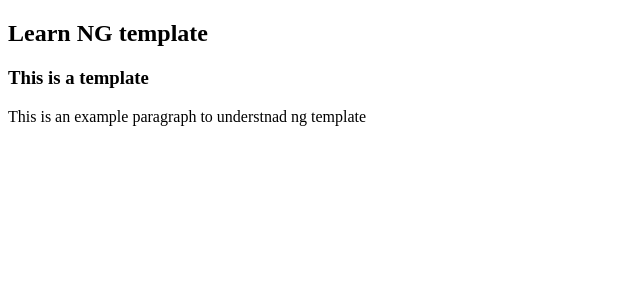
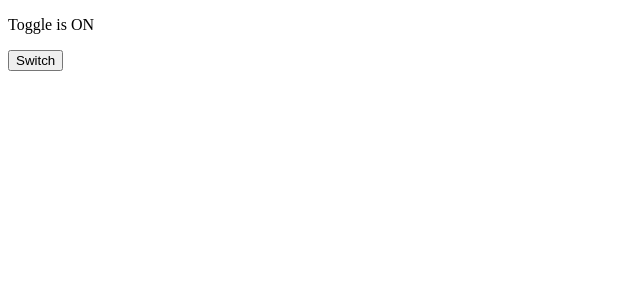
Before and after one commit to NaveenManjappa/angular-17-learning, an Angular app: page / in a window 1280 px wide. Shown: the top 300 px of the page, without its empty margins (0-640 px from the left). Built offline with nearby package versions, Linux system fonts and the light colour scheme.

Commit message:
ng-container-angular

```diff
--- a/src/app/app.component.html
+++ b/src/app/app.component.html
@@ -1,7 +1,9 @@
-<h2>Learn NG template</h2>
-<ng-template #templateFiled>
-  <h3>This is a template</h3>
-  <p>This is an example paragraph to understnad ng template</p>
+<ng-container *ngIf="toggle;else toggleOff">
+<p>Toggle is ON</p>
+</ng-container>
+
+<ng-template #toggleOff>
+  <p>Toggle is OFF</p>
 </ng-template>
 
-<div *ngTemplateOutlet="templateFiled"></div>
+<button (click)="switch()">Switch</button>
--- a/src/app/app.component.ts
+++ b/src/app/app.component.ts
@@ -12,5 +12,10 @@ import { RouterOutlet } from '@angular/router';
 export class AppComponent {
   title = 'angular-ng-template';
 
+  toggle:Boolean=true;
+
+  switch(){
+    this.toggle=!this.toggle;
+  }
 
 }
```
